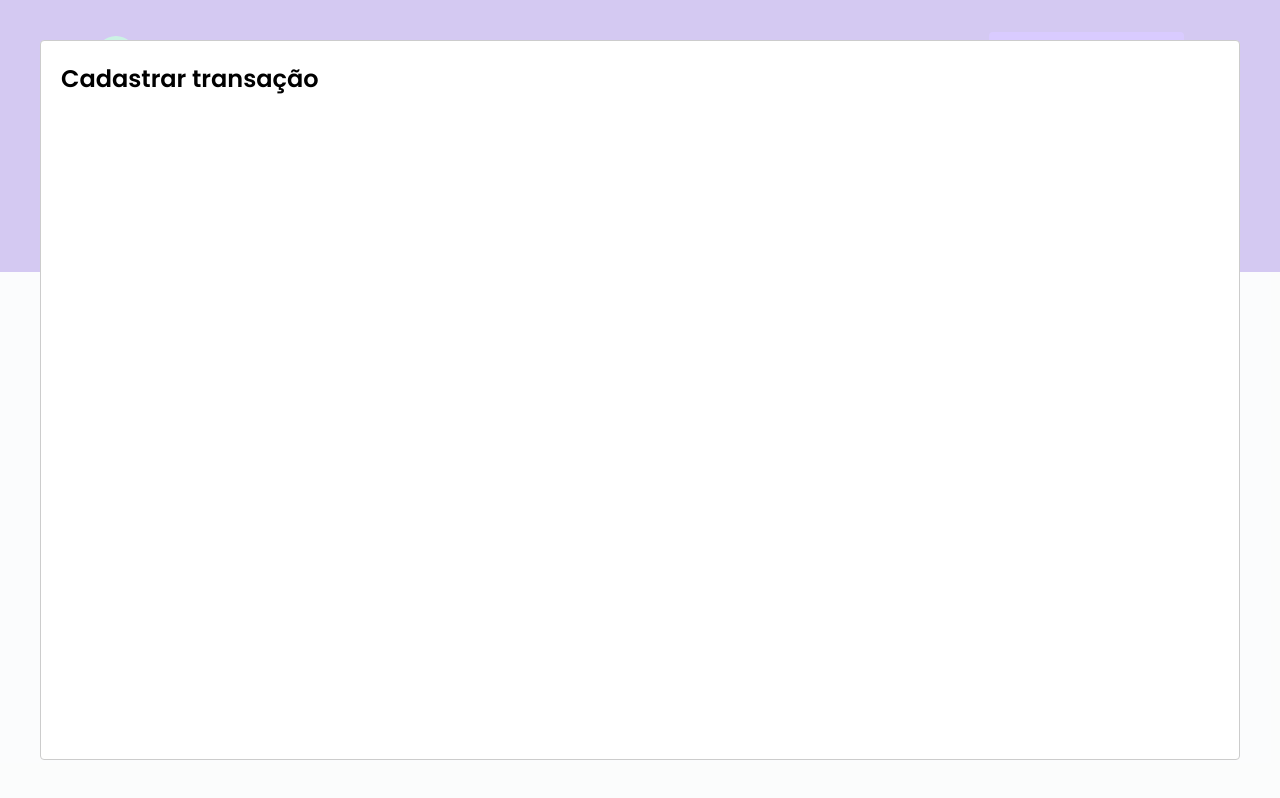
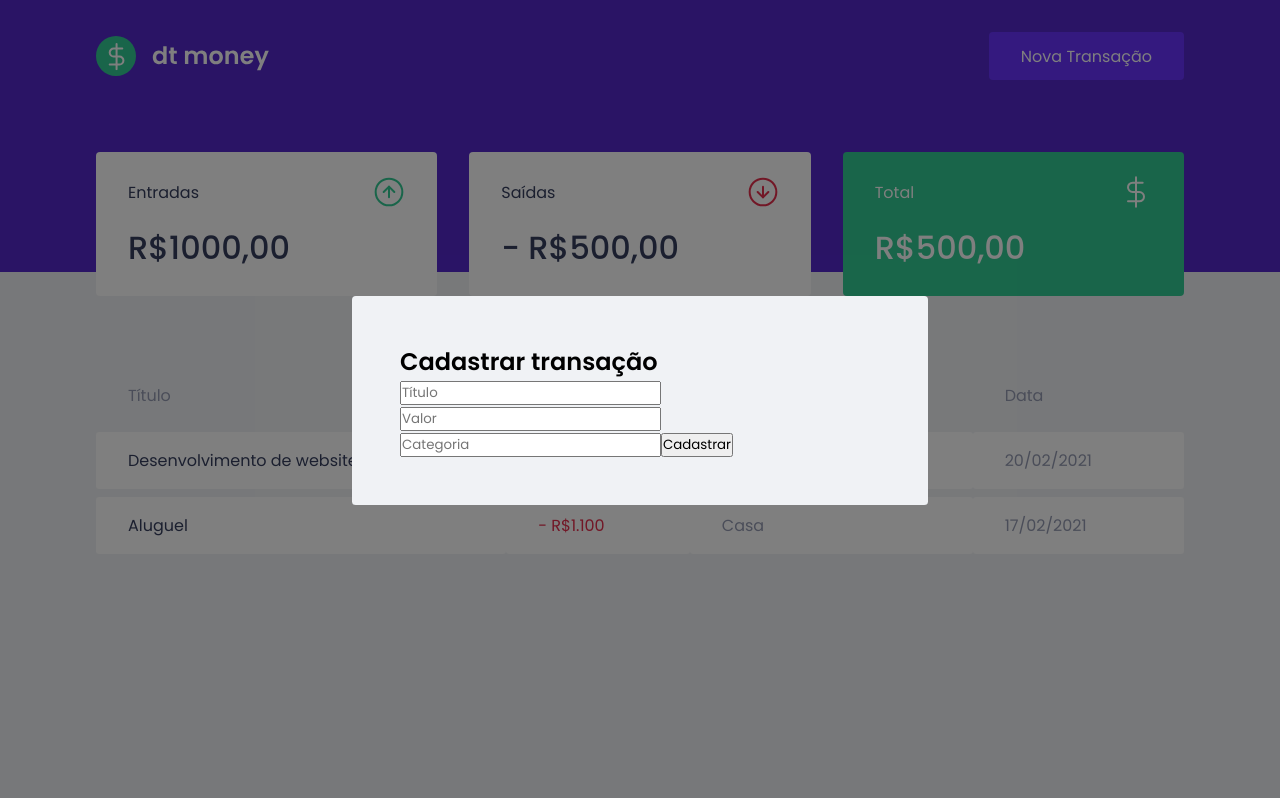
Before and after one commit to kelvyntelles/KTMoney, a React (Create React App) app: page / in a window 1280 px wide. Both pictures are taken after a click on the button "Nova Transação". Built offline with nearby package versions, Linux system fonts and the light colour scheme; no server answers; what miragejs would draw is missing.

Commit message:
Estrutura do formulario

```diff
--- a/src/components/NewTransactionModel/index.tsx
+++ b/src/components/NewTransactionModel/index.tsx
@@ -1,4 +1,5 @@
 import Modal from "react-modal";
+import { Container } from "./styles";
 
 interface NewTransactionModalProps {
     isOpen: boolean;
@@ -10,8 +11,29 @@
         <Modal
           isOpen={isOpen}
           onRequestClose={onRequestClose}
+          overlayClassName="react-modal-overlay"
+          className="react-modal-content"
         >
-            <h2>Cadastrar transação</h2>
+            <Container>
+                <h2>Cadastrar transação</h2>
+
+                <input
+                    placeholder="Título"
+                />
+
+                <input
+                    type="number"
+                    placeholder="Valor"
+                />
+
+                <input
+                    placeholder="Categoria"
+                />
+
+                <button type="submit">
+                    Cadastrar
+                </button>
+            </Container>
         </Modal>
     );
 }
--- a/src/components/NewTransactionModel/styles.ts
+++ b/src/components/NewTransactionModel/styles.ts
@@ -1,3 +1,3 @@
 import styled from 'styled-components';
 
-export const Container = styled.div``;
+export const Container = styled.form``;
--- a/src/styles/global.ts
+++ b/src/styles/global.ts
@@ -53,4 +53,27 @@
         opacity: 0.6;
         cursor: not-allowed;
     }
+
+    .react-modal-overlay {
+        background: rgba(0, 0, 0, 0.5);
+
+        position: fixed;
+        top: 0;
+        bottom: 0;
+        right: 0;
+        left: 0;
+
+        display: flex;
+        align-items: center;
+        justify-content: center;
+    }
+
+    .react-modal-content {
+        width: 100%;
+        max-width:576px;
+        background: var(--background);
+        padding: 3rem;
+        position: relative;
+        border-radius: 0.24rem;
+    }
 `
```
